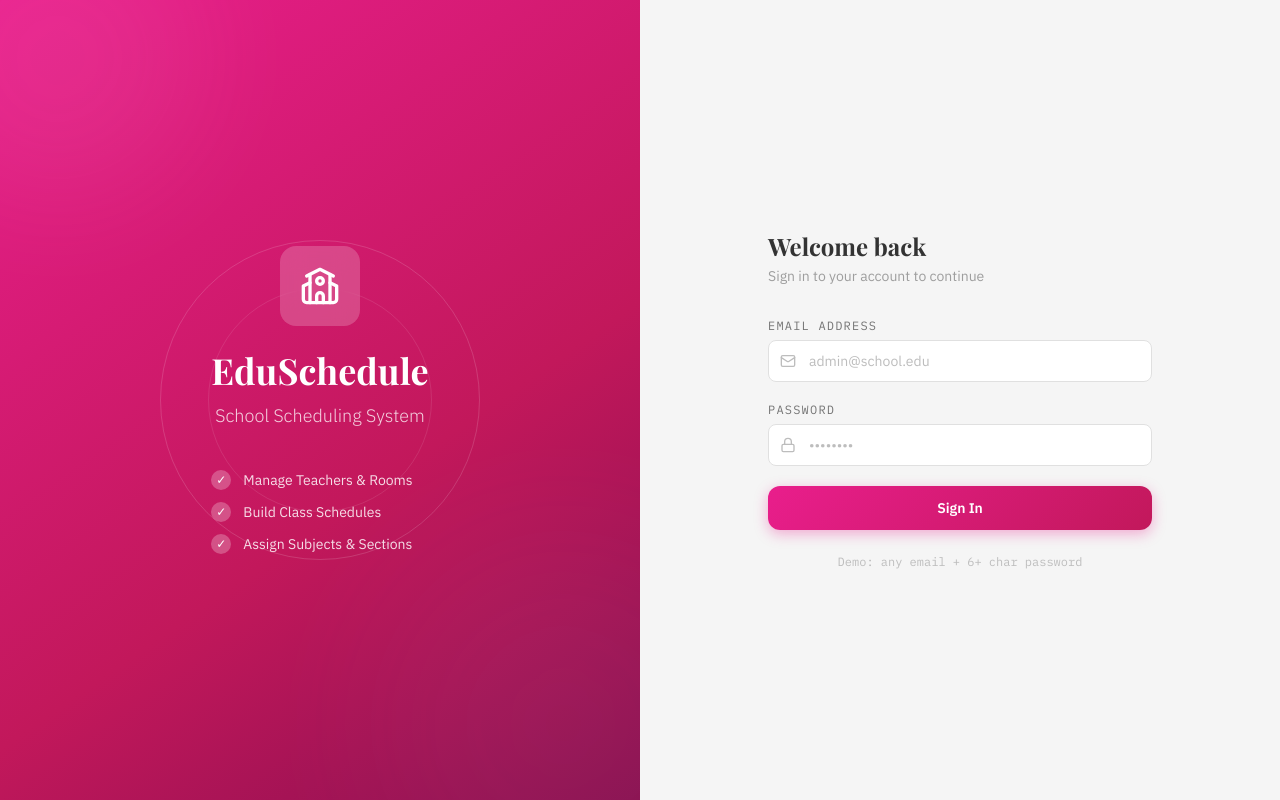
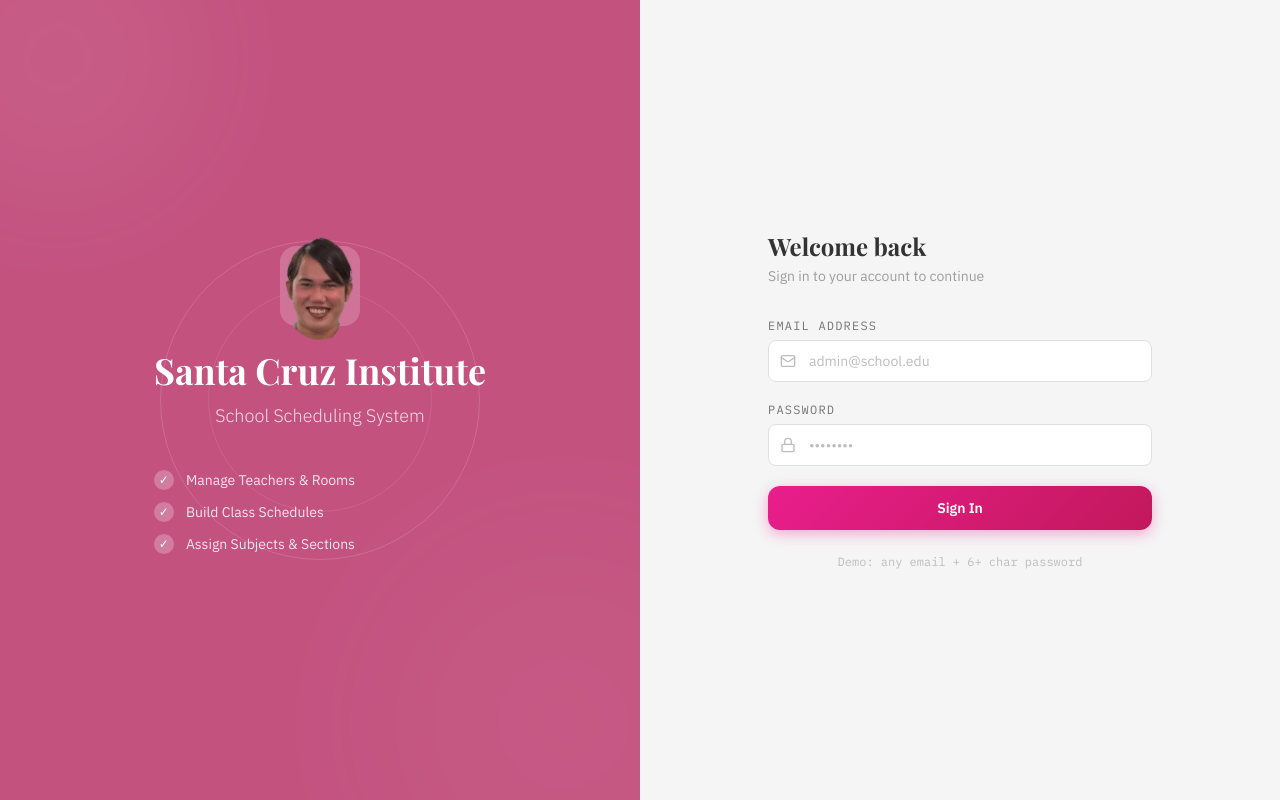
Before and after one commit to hartko/school-scheduling-frontend, a Next.js app: page /login in a window 1280 px wide. Built offline with nearby package versions, Linux system fonts and the light colour scheme; no server answers.

Commit message:
feat: add github actions workflow, fix schedules page and api

```diff
--- a/app/(dashboard)/room-schedules/page.tsx
+++ b/app/(dashboard)/room-schedules/page.tsx
@@ -97,12 +97,19 @@ export default function RoomSchedulesPage() {
 
       <Modal open={modalOpen} onClose={() => setModalOpen(false)} title="Assign Schedule to Room">
         <form onSubmit={handleSubmit(onSubmit)} className="space-y-4">
-          <SelectField
-            label="Room"
-            placeholder="Select a room..."
-            options={rooms.map((r) => ({ value: r.id!, label: `${r.name} — ${r.level} (${r.capacity} seats)` }))}
-            error={errors.room_id?.message}
-            {...register('room_id')}
+          <Controller
+            name="room_id"
+            control={control}
+            render={({ field }) => (
+              <SearchableSelectField
+                label="Room"
+                placeholder="Select a room..."
+                options={rooms.map((r) => ({ value: r.id!, label: `${r.name}` }))}
+                value={field.value}
+                onChange={field.onChange}
+                error={errors.room_id?.message}
+              />
+            )}
           />
           <Controller
             name="schedule_id"
@@ -113,7 +120,7 @@ export default function RoomSchedulesPage() {
                 placeholder="Select a schedule..."
                 options={schedules.map((s) => ({
                   value: s.id!,
-                  label: `${s.day} ${formatTime(s.start_time)} – ${formatTime(s.end_time)}${s.is_break ? " (Break)" : ""}`,
+                  label: s.name,
                 }))}
                 value={field.value}
                 onChange={field.onChange}
--- a/app/login/page.tsx
+++ b/app/login/page.tsx
@@ -6,6 +6,7 @@ import { Button } from '@/components/ui/Button';
 import { School, Lock, Mail } from 'lucide-react';
 import { useRouter } from 'next/navigation';
 import { useState } from 'react';
+import Image from 'next/image';
 
 export default function LoginPage() {
   const router = useRouter();
@@ -24,7 +25,7 @@ export default function LoginPage() {
     <div className="min-h-screen flex" style={{ background: '#f5f5f5' }}>
       {/* Left panel — pink */}
       <div className="hidden lg:flex lg:w-1/2 flex-col items-center justify-center p-12 relative overflow-hidden"
-        style={{ background: 'linear-gradient(145deg, #e91e8c 0%, #c2185b 60%, #880e4f 100%)' }}>
+        style={{ background: '#c3527f' }}>
         {/* Blobs */}
         <div className="absolute top-0 left-0 w-72 h-72 rounded-full opacity-20"
           style={{ background: 'rgba(255,255,255,0.3)', filter: 'blur(60px)', transform: 'translate(-30%, -30%)' }} />
@@ -38,9 +39,14 @@ export default function LoginPage() {
         <div className="relative z-10 text-center">
           <div className="w-20 h-20 rounded-2xl flex items-center justify-center mx-auto mb-6"
             style={{ background: 'rgba(255,255,255,0.2)', backdropFilter: 'blur(12px)' }}>
-            <School className="w-10 h-10 text-white" />
+            <Image
+              src="/images/domi.png"
+              alt="School"
+              width={500}
+              height={300}
+            />
           </div>
-          <h1 className="font-display text-4xl font-bold text-white mb-3">EduSchedule</h1>
+          <h1 className="font-display text-4xl font-bold text-white mb-3">Santa Cruz Institute</h1>
           <p className="text-lg font-light" style={{ color: 'rgba(255,255,255,0.8)' }}>
             School Scheduling System
           </p>
--- a/lib/api.ts
+++ b/lib/api.ts
@@ -1,5 +1,5 @@
 // ─── Base config ─────────────────────────────────────────────────────────────
-const BASE = 'http://localhost:4000';
+const BASE = process.env.NEXT_PUBLIC_API_URL;
 
 // Note: room-schedules has /api/ prefix, class-group is singular
 const ENDPOINTS = {
```
Also changed, not shown: public/images/domi.png (added).
